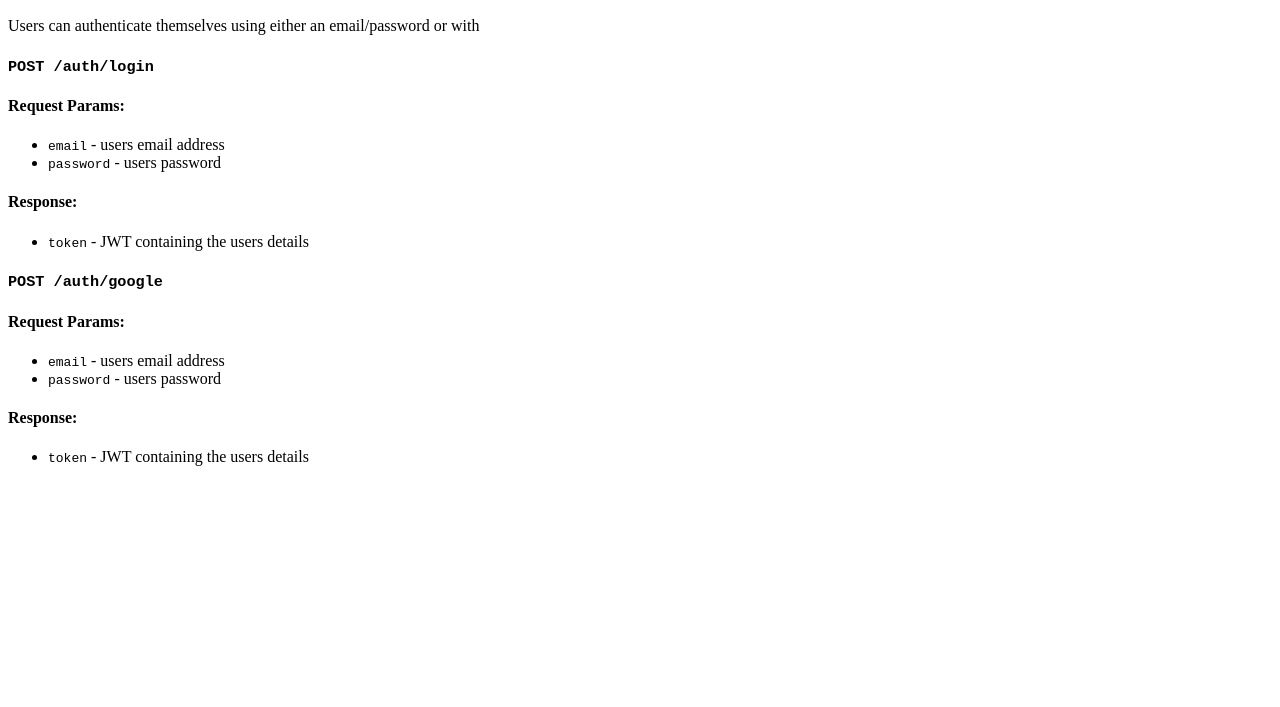
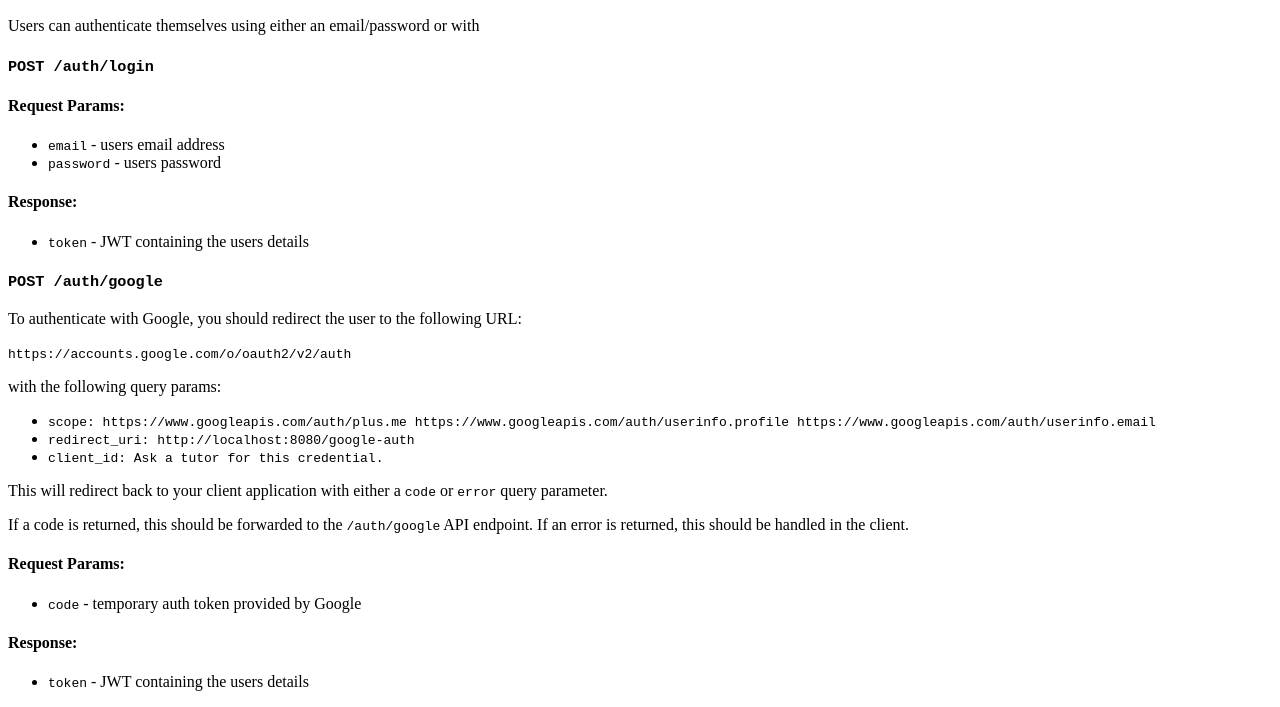
Before and after one commit to CommandShiftHQ/image-api, a website: page src/public/index.html in a window 1280 px wide. Shown: the part 110-817 px from the top of the page. Drawn offline with Linux system fonts and the light colour scheme.

Commit message:
Update google auth docs

```diff
--- a/src/public/index.html
+++ b/src/public/index.html
@@ -27,10 +27,38 @@
           </section>
           <section id="post-auth-google">
             <h3><code>POST /auth/google</code></h3>
+            <p>To authenticate with Google, you should redirect the user to the following URL:</p>
+            <p><code>https://accounts.google.com/o/oauth2/v2/auth</code></p>
+            <p>with the following query params:
+              <ul>
+                <li>
+                  <code>
+                    scope: https://www.googleapis.com/auth/plus.me https://www.googleapis.com/auth/userinfo.profile https://www.googleapis.com/auth/userinfo.email
+                  </code>
+                </li>
+                <li>
+                  <code>
+                    redirect_uri: http://localhost:8080/google-auth
+                  </code>
+                </li>
+                <li>
+                  <code>
+                    client_id: Ask a tutor for this credential.
+                  </code>
+                </li>
+              </ul>
+            </p>
+
+            <p>
+              This will redirect back to your client application with either a <code>code</code> or <code>error</code> query parameter.
+            </p>
+            <p>
+              If a code is returned, this should be forwarded to the <code>/auth/google</code> API endpoint.
+              If an error is returned, this should be handled in the client.
+            </p>
             <h4>Request Params:</h4>
             <ul>
-              <li><code>email</code> - users email address</li>
-              <li><code>password</code> - users password</li>
+              <li><code>code</code> - temporary auth token provided by Google</li>
             </ul>
             <h4>Response:</h4>
             <ul>
```
